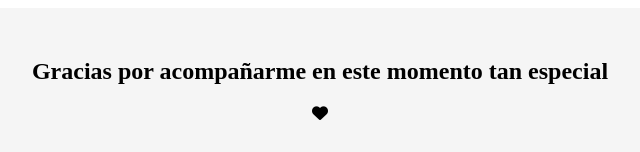
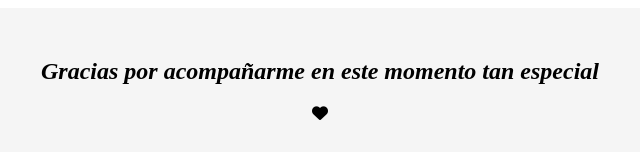
Before and after one commit to FedeLetieri/Fedeletieri.github.io, a plain HTML site: page pag/footer/footer.html in a window 1280 px wide. Shown: the top 152 px of the page, without its empty margins (320-960 px from the left). Drawn offline with Linux system fonts and the light colour scheme.

Commit message:
Modifico el tipo de letra en el footer

```diff
--- a/pag/footer/footer.css
+++ b/pag/footer/footer.css
@@ -51,3 +51,8 @@ li a{
 li a:hover{
     color:gray;
 }
+
+
+.text h2{
+    font-style: italic;
+}
```
